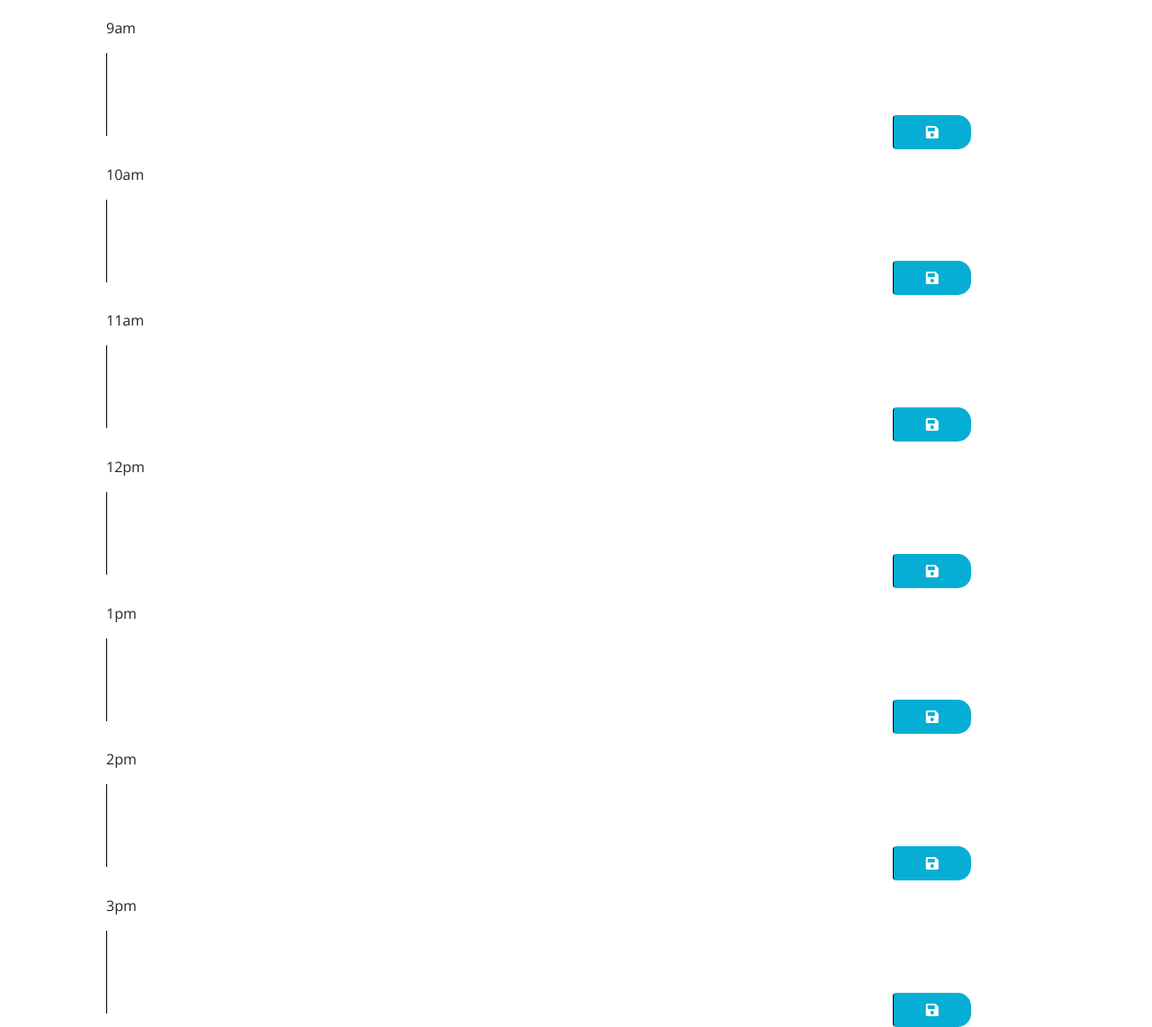
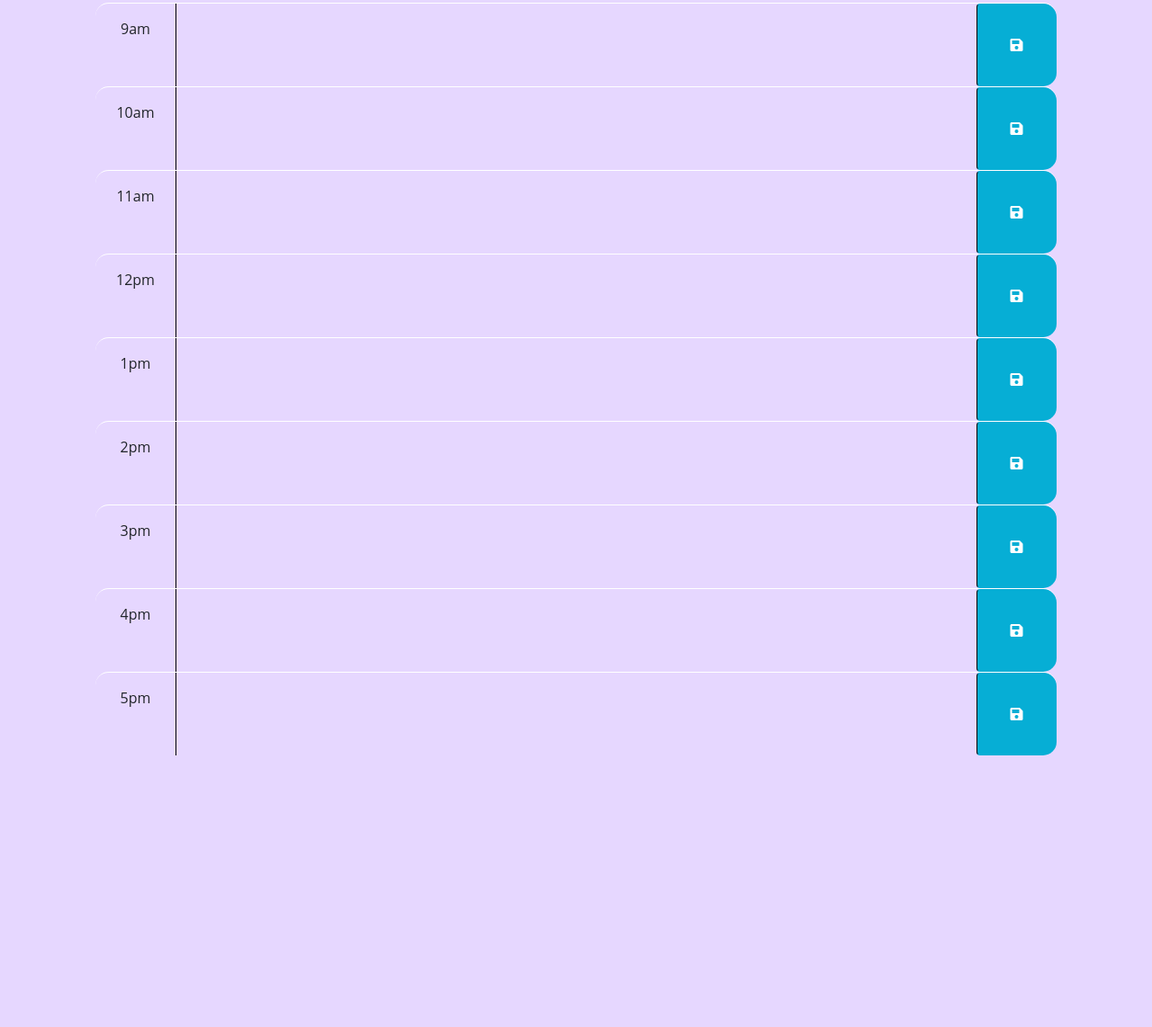
Before and after one commit to lilyvander/workday-scheduler, a plain HTML site: page index.html in a window 1280 px wide. Shown: the part 299-1441 px from the top of the page at 90% size. After the commit the page ends 1139 px from the top, so only its background shows below. Drawn offline with nearby package versions, Linux system fonts and the light colour scheme; a web font is replaced by a local one.

Commit message:
fixed bugs, and fixed css styling, added some styling

```diff
--- a/assets/script.js
+++ b/assets/script.js
@@ -1,75 +1,46 @@
-$(function () {
 
-    // Get current time and date using dayjs, set that to a new variable
     const nowHourDate = (dayjs().format('MM/DD/YY' + ' ' + 'h:mm:ss A'));
 
-    // Logs the current date and time
+
     console.log(nowHourDate)
 
-    // Gets the current hour to check against time blocks
+
     const currentHour = (dayjs().format('HH'));
     console.log(currentHour)
 
-    $(document).ready(function () {
-       // Displays date and time on page using the currentDay id
-        $('#currentDay').text(nowHourDate);
 
-    // Event listener for the click event on the save button, grabs input text and time and stores in the local storage
-     $('.saveBtn').on('click', function () {
+    $('#currentDay').text(nowHourDate);
+
+
+    $('.saveBtn').on('click', function () {
         var inputText = $(this).siblings(".description").val();
-        var inputTime = $(this).parent().attr("id");
-        console.log(inputTime)
+        var inputTime = parseInt($(this).parent().attr("id"));
         localStorage.setItem(inputTime, inputText);
 
-        $(".time-block").each(function (){
-            var calendarHour =  $(this).attr('id');
-            console.log(calendarHour)
-            if (calendarHour === currentHour) {
-                $(this).addClass('present')
-            } else if (calendarHour < currentHour) {
-                $(this).addClass('past')
-            } else (calendarHour > currentHour)
-                $(this).addClass('future')
+        $(".time-block").each(function () {
+            var blockHour = parseInt($(this).attr("id"));
+            console.log("blockHour:", blockHour);
+
+            if (blockHour > currentHour) {
+                console.log("Future");
+                $(this).addClass('future');
+            } else if (blockHour < currentHour) {
+                console.log("Past");
+                $(this).addClass('past');
+            } else {
+                console.log("Present");
+                $(this).addClass('present');
             }
-        )
+        });
 
-        $("#09.description").val(localStorage.getItem("09"));
-        $("#10.description").val(localStorage.getItem("10"));
-        $("#11.description").val(localStorage.getItem("11"));
-        $("#12.description").val(localStorage.getItem("12"));
-        $("#13.description").val(localStorage.getItem("13"));
-        $("#14.description").val(localStorage.getItem("14"));
-        $("#15.description").val(localStorage.getItem("15"));
-        $("#16.description").val(localStorage.getItem("16"));
-        $("#17.description").val(localStorage.getItem("17"));
-
-
-        })
-    })
-
-
-
-
-        // TODO: Add a listener for click events on the save button. This code should
-        // use the id in the containing time-block as a key to save the user input in
-        // local storage. HINT: What does `this` reference in the click listener
-        // function? How can DOM traversal be used to get the "hour-x" id of the
-        // time-block containing the button that was clicked? How might the id be
-        // useful when saving the description in local storage?
-        //
-        // TODO: Add code to apply the past, present, or future class to each time
-        // block by comparing the id to the current hour. HINTS: How can the id
-        // attribute of each time-block be used to conditionally add or remove the
-        // past, present, and future classes? How can Day.js be used to get the
-        // current hour in 24-hour time?
-        //
-        // TODO: Add code to get any user input that was saved in localStorage and set
-        // the values of the corresponding textarea elements. HINT: How can the id
-        // attribute of each time-block be used to do this?
-        //
-        // TODO: Add code to display the current date in the header of the page.
-
-        // Get and display current date and time
-
-
-    });
+    // Load saved data from localStorage
+    $("#09 .description").val(localStorage.getItem("09"));
+    $("#10 .description").val(localStorage.getItem("10"));
+    $("#11 .description").val(localStorage.getItem("11"));
+    $("#12 .description").val(localStorage.getItem("12"));
+    $("#13 .description").val(localStorage.getItem("13"));
+    $("#14 .description").val(localStorage.getItem("14"));
+    $("#15 .description").val(localStorage.getItem("15"));
+    $("#16 .description").val(localStorage.getItem("16"));
+    $("#17 .description").val(localStorage.getItem("17"));
+});
--- a/assets/style.css
+++ b/assets/style.css
@@ -1,6 +1,7 @@
 body {
     font-family: 'Open Sans', sans-serif;
     font-size: 16px;
+    background-color:#e6d7ff;
   }
 
   textarea {
--- a/index.html
+++ b/index.html
@@ -6,24 +6,24 @@
     <meta http-equiv="X-UA-Compatible" content="ie=edge" />
     <link
       rel="stylesheet"
-      href="https://cdn.jsdelivr.net/npm/bootstrap@5.1.3/dist/css/bootstrap.min.css"
-    />
+      href="https://cdn.jsdelivr.net/npm/bootstrap@5.1.3/dist/css/bootstrap.min.css"/>
     <link
       rel="stylesheet"
       href="https://use.fontawesome.com/releases/v5.8.1/css/all.css"
       integrity="sha384-50oBUHEmvpQ+1lW4y57PTFmhCaXp0ML5d60M1M7uH2+nqUivzIebhndOJK28anvf"
       crossorigin="anonymous"
     />
-    <link
-      href="https://fonts.googleapis.com/css?family=Open+Sans&display=swap"
-      rel="stylesheet"
-    />
+    <link rel="preconnect" href="https://fonts.googleapis.com">
+  <link rel="preconnect" href="https://fonts.gstatic.com" crossorigin>
+<link href="https://fonts.googleapis.com/css2?family=Abril+Fatface&family=Comfortaa:wght@300&family=Signika+Negative:wght@300&display=swap" rel="stylesheet">
+
+
     <link rel="stylesheet" href="./assets/style.css" />
     <title>Work Day Scheduler</title>
   </head>
 
   <body>
-    <header class="p-5 mb-4 border-5 border-bottom border-dark text-center">
+    <header class="p-5 mb-4 border-5 border-bottom border-dark text-center fw-bold">
       <h1 class="display-3">Work Day Scheduler</h1>
       <p class="lead">A simple calendar app for scheduling your work day</p>
       <p id="currentDay" class="lead"></p>
@@ -32,58 +32,74 @@
 
     <div class="container-lg px-5">
 
-      <div id ="09" class="'row time-block">
-        <div class="col-2 col-md-1 hour-block text center py-3">9am</div>
+      <div id ="09" class="row time-block">
+        <div class="col-2 col-md-1 hour-block text-center py-3">9am</div>
         <textarea class="col-8 col-md-10 description" rows="3"> </textarea>
-        <button class="btn saveBtn col-2 col-md-1" aria-label="save">
+        <button class="btn saveBtn col-2 col-md-1 btn-block" aria-label="save">
           <i class="fas fa-save" aria-hidden="true"></i>
         </button>
       </div>
 
-      <div id ="10" class="'row time-block">
-        <div class="col-2 col-md-1 hour-block text center py-3">10am</div>
+      <div id ="10" class="row time-block">
+        <div class="col-2 col-md-1 hour-block text-center py-3">10am</div>
         <textarea class="col-8 col-md-10 description" rows="3"> </textarea>
-        <button class="btn saveBtn col-2 col-md-1" aria-label="save">
+        <button class="btn saveBtn col-2 col-md-1 btn-block" aria-label="save">
           <i class="fas fa-save" aria-hidden="true"></i>
         </button>
       </div>
 
-      <div id ="11" class="'row time-block">
-        <div class="col-2 col-md-1 hour-block text center py-3">11am</div>
+      <div id ="11" class="row time-block">
+        <div class="col-2 col-md-1 hour-block text-center py-3">11am</div>
         <textarea class="col-8 col-md-10 description" rows="3"> </textarea>
-        <button class="btn saveBtn col-2 col-md-1" aria-label="save">
+        <button class="btn saveBtn col-2 col-md-1 btn-block" aria-label="save">
           <i class="fas fa-save" aria-hidden="true"></i>
         </button>
       </div>
 
-      <div id ="12" class="'row time-block">
-        <div class="col-2 col-md-1 hour-block text center py-3">12pm</div>
+      <div id ="12" class="row time-block">
+        <div class="col-2 col-md-1 hour-block text-center py-3">12pm</div>
         <textarea class="col-8 col-md-10 description" rows="3"> </textarea>
-        <button class="btn saveBtn col-2 col-md-1" aria-label="save">
+        <button class="btn saveBtn col-2 col-md-1 btn-block" aria-label="save">
           <i class="fas fa-save" aria-hidden="true"></i>
         </button>
       </div>
 
-      <div id ="13" class="'row time-block">
-        <div class="col-2 col-md-1 hour-block text center py-3">1pm</div>
+      <div id ="13" class="row time-block">
+        <div class="col-2 col-md-1 hour-block text-center py-3">1pm</div>
         <textarea class="col-8 col-md-10 description" rows="3"> </textarea>
-        <button class="btn saveBtn col-2 col-md-1" aria-label="save">
+        <button class="btn saveBtn col-2 col-md-1 btn-block" aria-label="save">
           <i class="fas fa-save" aria-hidden="true"></i>
         </button>
       </div>
 
-      <div id ="14" class="'row time-block">
-        <div class="col-2 col-md-1 hour-block text center py-3">2pm</div>
+      <div id ="14" class="row time-block">
+        <div class="col-2 col-md-1 hour-block text-center py-3">2pm</div>
         <textarea class="col-8 col-md-10 description" rows="3"> </textarea>
-        <button class="btn saveBtn col-2 col-md-1" aria-label="save">
+        <button class="btn saveBtn col-2 col-md-1 btn-block" aria-label="save">
           <i class="fas fa-save" aria-hidden="true"></i>
         </button>
       </div>
 
-      <div id ="15" class="'row time-block">
-        <div class="col-2 col-md-1 hour-block text center py-3">3pm</div>
+      <div id ="15" class="row time-block">
+        <div class="col-2 col-md-1 hour-block text-center py-3">3pm</div>
         <textarea class="col-8 col-md-10 description" rows="3"> </textarea>
-        <button class="btn saveBtn col-2 col-md-1" aria-label="save">
+        <button class="btn saveBtn col-2 col-md-1 btn-block" aria-label="save">
+          <i class="fas fa-save" aria-hidden="true"></i>
+        </button>
+      </div>
+
+      <div id ="16" class="row time-block">
+        <div class="col-2 col-md-1 hour-block text-center py-3">4pm</div>
+        <textarea class="col-8 col-md-10 description" rows="3"> </textarea>
+        <button class="btn saveBtn col-2 col-md-1 btn-block" aria-label="save">
+          <i class="fas fa-save" aria-hidden="true"></i>
+        </button>
+      </div>
+
+      <div id ="17" class="row time-block">
+        <div class="col-2 col-md-1 hour-block text-center py-3">5pm</div>
+        <textarea class="col-8 col-md-10 description" rows="3"> </textarea>
+        <button class="btn saveBtn col-2 col-md-1 btn-block" aria-label="save">
           <i class="fas fa-save" aria-hidden="true"></i>
         </button>
       </div>
```
